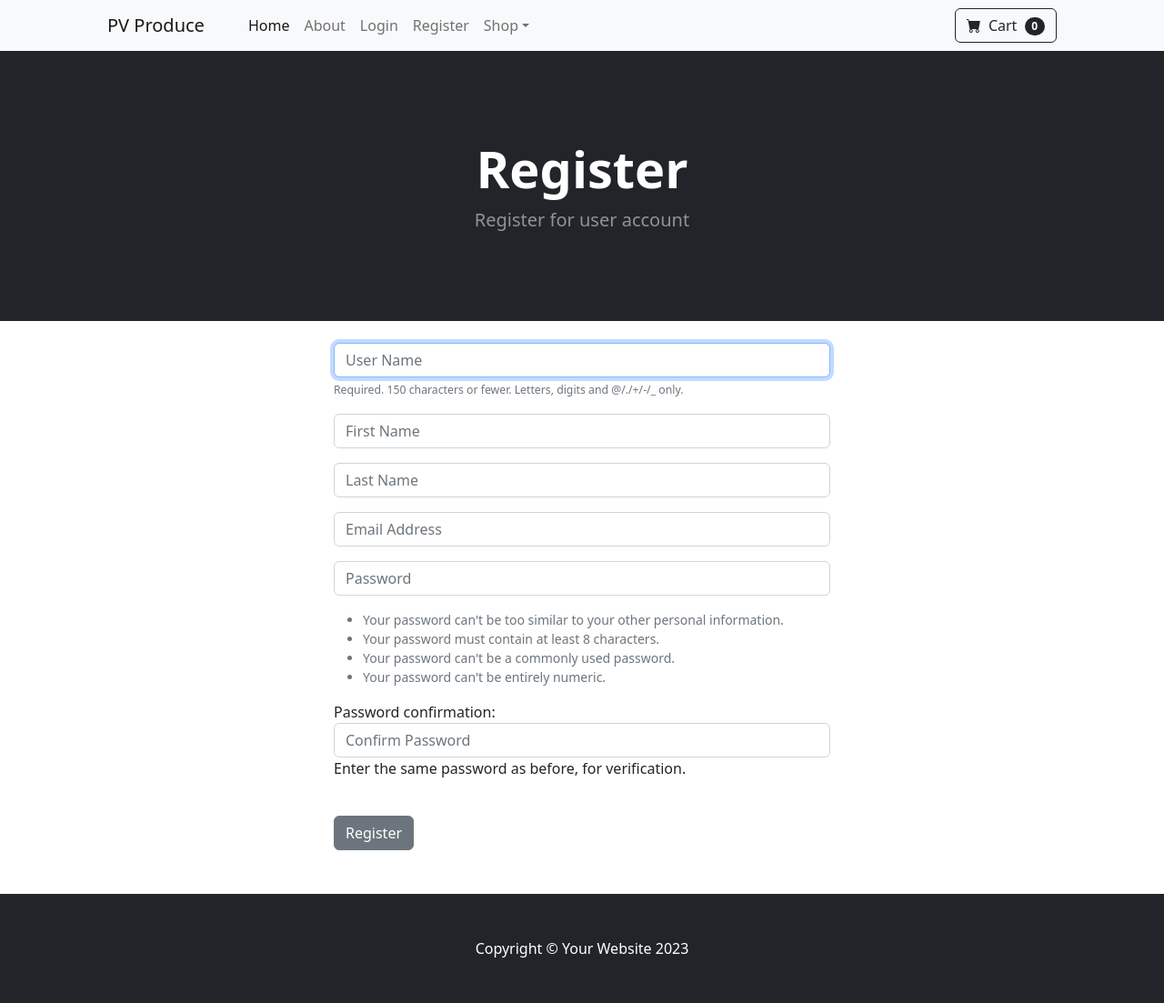
After one commit to Swarna1996/ECommerce-website, a Django app: page /register/ in a window 1280 px wide. The commit adds this page. Shown: the whole page at 91% size. Run offline with Django 5.2, Linux system fonts and the light colour scheme; some libraries are stand-ins or nearby versions.

Commit message:
Register new users

```diff
--- /dev/null
+++ b/store/forms.py
@@ -0,0 +1,28 @@
+from django.contrib.auth.models import User
+from django.contrib.auth.forms import UserCreationForm
+from django import forms
+
+class SignUpForm(UserCreationForm):
+	email = forms.EmailField(label="", widget=forms.TextInput(attrs={'class':'form-control', 'placeholder':'Email Address'}))
+	first_name = forms.CharField(label="", max_length=100, widget=forms.TextInput(attrs={'class':'form-control', 'placeholder':'First Name'}))
+	last_name = forms.CharField(label="", max_length=100, widget=forms.TextInput(attrs={'class':'form-control', 'placeholder':'Last Name'}))
+
+	class Meta:
+		model = User
+		fields = ('username', 'first_name', 'last_name', 'email', 'password1', 'password2')
+
+	def __init__(self, *args, **kwargs):
+		super(SignUpForm, self).__init__(*args, **kwargs)
+
+		self.fields['username'].widget.attrs['class'] = 'form-control'
+		self.fields['username'].widget.attrs['placeholder'] = 'User Name'
+		self.fields['username'].label = ''
+		self.fields['username'].help_text = '<span class="form-text text-muted"><small>Required. 150 characters or fewer. Letters, digits and @/./+/-/_ only.</small></span>'
+
+		self.fields['password1'].widget.attrs['class'] = 'form-control'
+		self.fields['password1'].widget.attrs['placeholder'] = 'Password'
+		self.fields['password1'].label = ''
+		self.fields['password1'].help_text = '<ul class="form-text text-muted small"><li>Your password can\'t be too similar to your other personal information.</li><li>Your password must contain at least 8 characters.</li><li>Your password can\'t be a commonly used password.</li><li>Your password can\'t be entirely numeric.</li></ul>'
+
+		self.fields['password2'].widget.attrs['class'] = 'form-control'
+		self.fields['password2'].widget.attrs['placeholder'] = 'Confirm Password'
--- a/store/models.py
+++ b/store/models.py
@@ -12,7 +12,7 @@ class Category(models.Model):
         return self.name
 
     class Meta:
-        verbose_name_plural = 'categories'
+        verbose_name_plural = 'categories' #otherwise django plurals this as categorys
 
 
 
--- a/store/templates/login.html
+++ b/store/templates/login.html
@@ -3,7 +3,7 @@
         <header class="bg-dark py-5">
             <div class="container px-4 px-lg-5 my-5">
                 <div class="text-center text-white">
-                    <h1 class="display-4 fw-bolder">About us</h1>
+                    <h1 class="display-4 fw-bolder">Login</h1>
                     <p class="lead fw-normal text-white-50 mb-0">Log in to your account</p>
                 </div>
             </div>
--- a/store/templates/navbar.html
+++ b/store/templates/navbar.html
@@ -12,6 +12,9 @@
                             <li class="nav-item"><a class="nav-link" href="{% url 'logout' %}">Logout</a></li>
                         {% else %}
                             <li class="nav-item"><a class="nav-link" href="{% url 'login' %}">Login</a></li>
+
+                            <li class="nav-item"><a class="nav-link" href="{% url 'register' %}">Register</a></li>
+
                         {% endif %}
 
 
--- /dev/null
+++ b/store/templates/register.html
@@ -0,0 +1,41 @@
+{% extends 'base.html'%}
+    {% block content %}
+        <header class="bg-dark py-5">
+            <div class="container px-4 px-lg-5 my-5">
+                <div class="text-center text-white">
+                    <h1 class="display-4 fw-bolder">Register</h1>
+                    <p class="lead fw-normal text-white-50 mb-0">Register for user account</p>
+                </div>
+            </div>
+        </header>
+
+        <div class="container">
+        	<div class="row">
+
+                <div class="col-md-6 offset-md-3">
+                    <br/>
+                    <form method="POST" action="{% url 'register' %}">
+                        {% csrf_token %}
+
+                        {{ form.as_p}}
+                        <br/>
+                        <button type="submit" class="btn btn-secondary">
+                            Register
+                        </button>
+
+                        <br/>
+                        <br/>
+                        <br/>
+
+                    </form>
+                </div>
+                    <br/>
+                    <br/>
+                    <br/>
+                    <br/>
+                    <br/>
+
+        	</div>
+        </div>
+
+    {% endblock %}
--- a/store/urls.py
+++ b/store/urls.py
@@ -6,4 +6,5 @@ urlpatterns = [
     path('about/',views.about,name = 'about'),
     path('login/',views.login_user,name = 'login'),
     path('logout/',views.logout_user,name = 'logout'),
+    path('register/',views.register_user,name = 'register'),
 ]
--- a/store/views.py
+++ b/store/views.py
@@ -2,6 +2,10 @@ from django.shortcuts import render,redirect
 from .models import Product
 from django.contrib.auth import authenticate,login,logout
 from django.contrib import messages
+from django.contrib.auth.models import User
+from django.contrib.auth.forms import UserCreationForm
+from .forms import SignUpForm
+from django import forms
 
 # Create your views here.
 def home(request):
@@ -32,3 +36,22 @@ def logout_user(request):
     logout(request)
     messages.success(request,("You have been logged out successfully"))
     return redirect('home')
+
+def register_user(request):
+    form = SignUpForm()
+    if request.method == "POST":
+        form = SignUpForm(request.POST)
+        if form.is_valid():
+            form.save()
+            username = form.cleaned_data['username']
+            password = form.cleaned_data['password1']
+            #login user
+            user = authenticate(username=username,password=password)
+            login(request,user)
+            messages.success(request,("Registered successfully!"))
+            return redirect('home')
+        else:
+            messages.error(request,("Something went wrong"))
+            return redirect('register')
+    else:
+        return render(request,'register.html',{'form':form})
```
Also changed, not shown: db.sqlite3.
